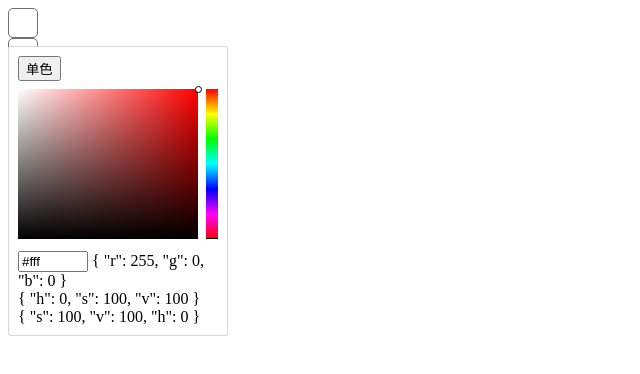
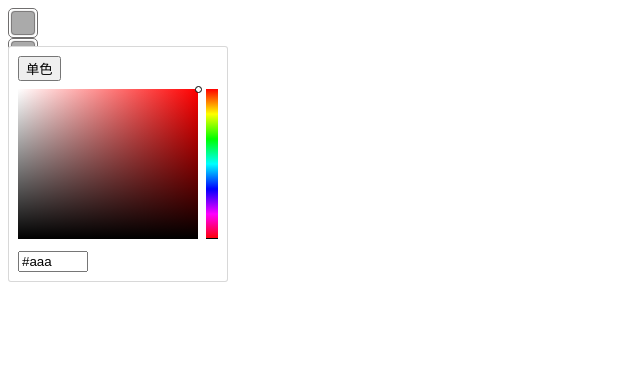
Before and after one commit to 319635179/hu-color-picker, a Vue app: page / in a window 1280 px wide. Both pictures are taken after a click on the element 23 px from the left and 23 px from the top of the page. Shown: the top 374 px of the page, without its empty margins (0-640 px from the left). Built offline with nearby package versions, Linux system fonts and the light colour scheme.

Commit message:
数据联动测试

```diff
--- a/src/app/color.ts
+++ b/src/app/color.ts
@@ -4,6 +4,7 @@
  * @date 2024/6/3 下午7:58
  */
 import { commonError } from '@/app/error'
+import { getStringByLength } from '@/app/utils'
 
 export const hsv2rgb = (h: number, s: number, v: number) => {
   h = Math.floor(h) % 360
@@ -160,3 +161,12 @@ export const str2rgba = (str: string) => {
     return hexStr2rgb(str)
   }
 }
+
+const get16StrBy10 = (val: number) => {
+  return getStringByLength((Math.floor(val)).toString(16), 2)
+}
+
+export const rgb2hex = (r: number, g: number, b: number, a?: number) => {
+  a = a === undefined ? 100 : a
+  return `#${get16StrBy10(r)}${get16StrBy10(g)}${get16StrBy10(b)}${a === 100 ? '' : get16StrBy10(a)}`
+}
--- a/src/app/editor.vue
+++ b/src/app/editor.vue
@@ -9,34 +9,36 @@
     </main>
     <footer class="hu-popper-footer">
       <input class="hu-color-input" v-model="modelValue" />
-      {{hsv2rgb(hsv.h, hsv.s, hsv.v)}}<br />
-      {{rgb2hsv(hsv2rgb(hsv.h, hsv.s, hsv.v).r, hsv2rgb(hsv.h, hsv.s, hsv.v).g, hsv2rgb(hsv.h, hsv.s, hsv.v).b)}} <br />
-      {{hsv}}
     </footer>
   </div>
 </template>
 
 <script setup lang="ts">
 import type { IHuGradientColor } from '@/app/interface'
-import { ref } from 'vue'
+import { onMounted, ref, watch } from 'vue'
 import BlockEditor from '@/app/blockEditor.vue'
 import LineEditor from '@/app/lineEditor.vue'
-import { hsv2rgb, rgb2hsv, str2rgba } from './color'
+import { hsv2rgb, rgb2hex } from './color'
 
 const modelValue = defineModel<string | IHuGradientColor>({
   set(val) {
     return val
   }
 })
-const isGradient = ref(false)
-const gradientType = ref('line')
-console.log(str2rgba('rgba(121, 121,123, 14)'))
-console.log(str2rgba('rgb(121, 121,123)'))
-console.log(str2rgba('#a1a1aa'))
 const hsv = ref({
   s: 100,
   v: 100,
   h: 0
+})
+const isGradient = ref(false)
+const gradientType = ref('line')
+
+onMounted(() => {
+  watch(hsv, (val) => {
+    const rgb = hsv2rgb(val.h, val.s, val.v)
+    modelValue.value = rgb2hex(rgb.r, rgb.g, rgb.b, 100)
+  }, {deep: true})
+
 })
 </script>
 
--- a/src/app/index.less
+++ b/src/app/index.less
@@ -23,6 +23,7 @@
     height: 100%;
     border-radius: calc(var(--hu-border-radius) - 2px);
     background: var(--hu-check-color, var(--hu-color-base));
+    box-shadow: 0 0 1px 1px var(--hu-border-color);
   }
 
   &:hover {
--- a/src/app/utils.ts
+++ b/src/app/utils.ts
@@ -38,3 +38,11 @@ export const handleStopMove = () => {
   clearTimeout(moveTimer.value)
   document.onpointermove = null
 }
+
+export const getStringByLength = (str: string, len: number) => {
+  const l = str.length
+  if(l >= len) {
+    return str
+  }
+  return new Array(len - l + 1).join('0') + str
+}
--- a/src/views/index.vue
+++ b/src/views/index.vue
@@ -6,9 +6,10 @@
 <script setup lang="ts">
 import { defineComponent, ref } from 'vue'
 import ColorPicker from '@/app/index'
+import { getStringByLength } from '@/app/utils'
 
-const data = ref('#fff')
-
+const data = ref('#aaa')
+console.log(getStringByLength('1', 2))
 defineComponent({
   name: 'Home'
 })
```
